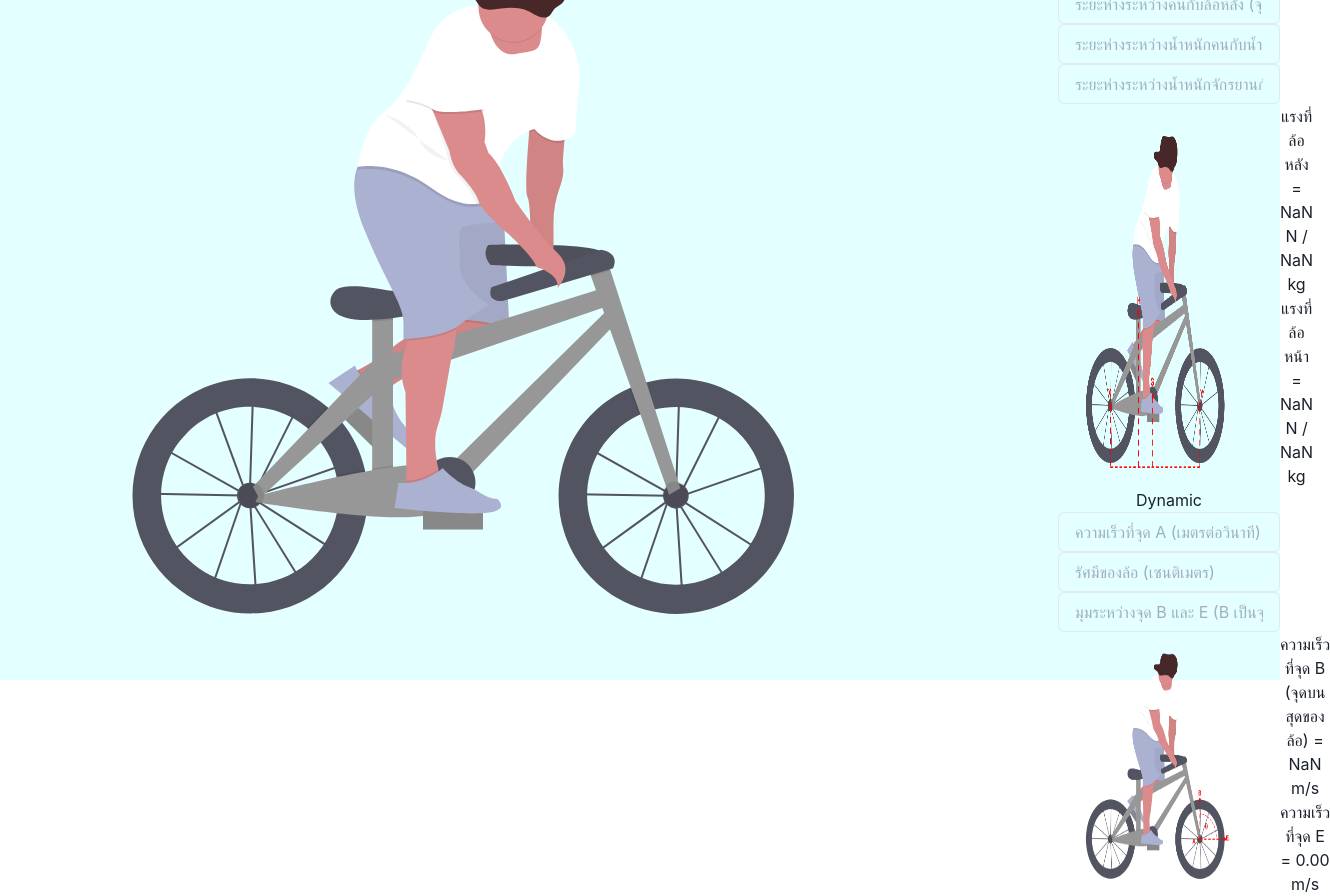
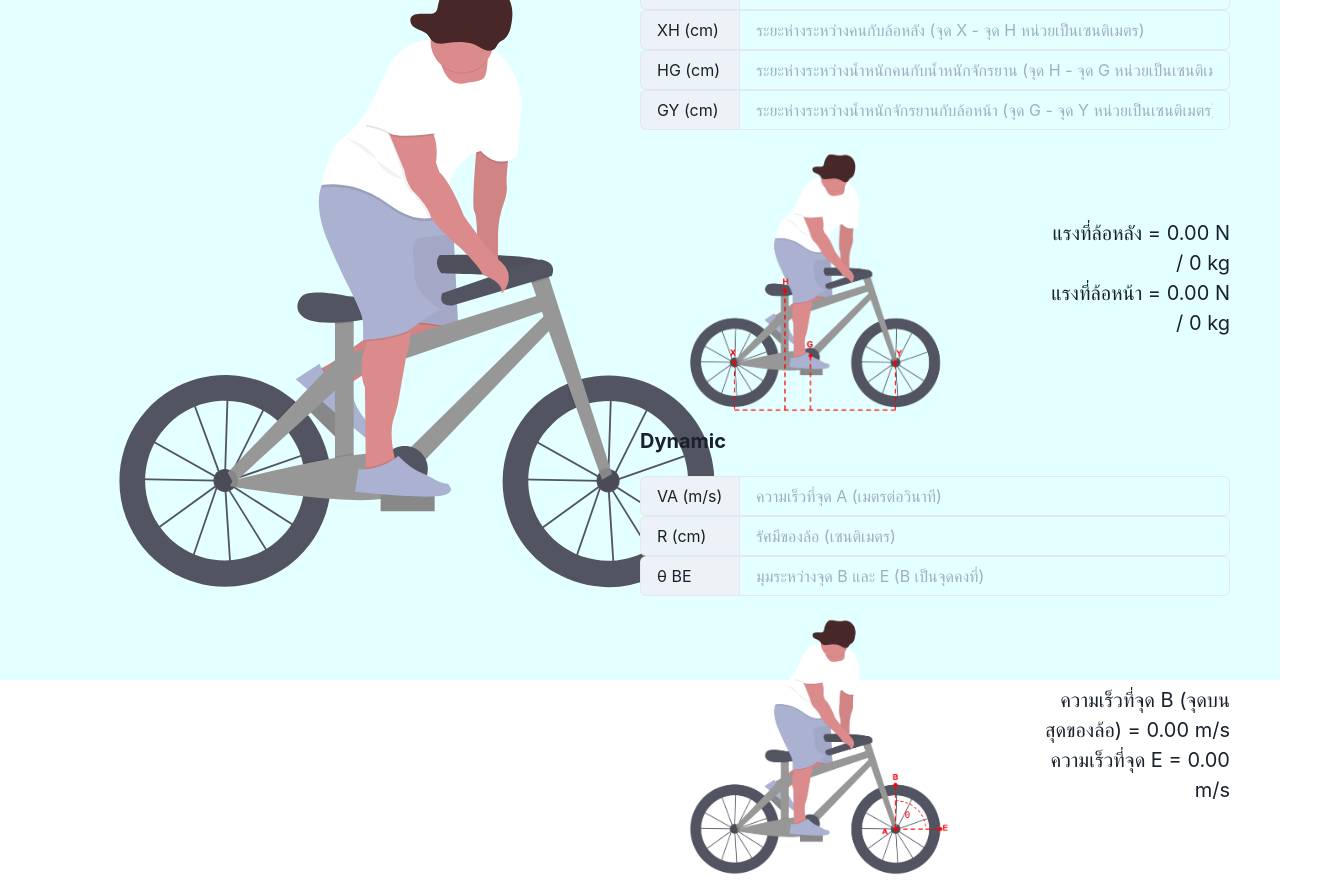
Before and after one commit to DIMMOY/actcle, a React (Create React App) app: page / in a window 1280 px wide. Shown: the part 120-1016 px from the top of the page, 1330 px wide, since content can reach past the window. Built offline with nearby package versions, Linux system fonts and the light colour scheme.

Commit message:
upgrade css

```diff
--- a/src/App.tsx
+++ b/src/App.tsx
@@ -4,9 +4,10 @@ import RideBike from "./assets/RideBike";
 import styled from "@emotion/styled";
 import { keyframes } from "@emotion/react";
 import { speedToDuration } from "./utils";
-import { Input } from "../node_modules/@chakra-ui/input";
-import Propposition from "./assets/proposition.png";
+import { Input, InputGroup, InputLeftAddon } from "@chakra-ui/input";
+import dynamic from "./assets/dynamic.png";
 import Static from "./assets/static.png";
+import { Text } from "@chakra-ui/layout";
 
 function App() {
   const [speed, setSpeed] = useState(800);
@@ -21,93 +22,119 @@ function App() {
 
   const resultBackWheel =
     ((distanceGY + distanceHG) * weightHuman + distanceGY * weightBike) /
-    (distanceGY + distanceHG + distanceXH);
+      (distanceGY + distanceHG + distanceXH) || 0;
   const resultFrontWheel =
     (distanceXH * weightHuman + (distanceXH + distanceHG) * weightBike) /
-    (distanceGY + distanceHG + distanceXH);
+      (distanceGY + distanceHG + distanceXH) || 0;
 
-  console.log(1 / speedToDuration(velocityA, radius));
+  const VB = velocityA + (velocityA / radius) * radius || 0;
+  const VE =
+    Math.sqrt(
+      Math.pow(velocityA * Math.sin((angle * Math.PI) / 180), 2) +
+        Math.pow(velocityA + velocityA * Math.cos((angle * Math.PI) / 180), 2)
+    ) || 0;
+
   return (
     <div className="App" style={{ display: "flex" }}>
-      <div>
+      <div style={{ width: "50%", margin: "auto 0" }}>
         <RideBike duration={speedToDuration(velocityA, radius)} />
       </div>
 
-      <div>
-        <p>Static</p>
+      <div style={{ width: "50%", margin: "auto 0", paddingRight: "50px" }}>
+        <Text textAlign="left" fontSize="xl" fontWeight={700} marginBottom={5}>
+          Static
+        </Text>
+        <InputGroup>
+          <InputLeftAddon children="H (kg)" width={100} />
           <Input
             placeholder="น้ำหนักของคนขี่จักรยาน (จุด H หน่วยเป็นกิโลกรัม)"
             type="number"
             onChange={(e) => setWeightHuman(parseFloat(e.target.value))}
           />
+        </InputGroup>
+        <InputGroup>
+          <InputLeftAddon children="G (kg)" width={100} />
           <Input
             placeholder="น้ำหนักของจักรยาน (จุด G หน่วยเป็นกิโลกรัม)"
             type="number"
             onChange={(e) => setWeightBike(parseFloat(e.target.value))}
           />
+        </InputGroup>
+        <InputGroup>
+          <InputLeftAddon children="XH (cm)" width={100} />
           <Input
             placeholder="ระยะห่างระหว่างคนกับล้อหลัง (จุด X - จุด H หน่วยเป็นเซนติเมตร)"
             type="number"
             onChange={(e) => setDistanceXH(parseFloat(e.target.value))}
           />
+        </InputGroup>
+        <InputGroup>
+          <InputLeftAddon children="HG (cm)" width={100} />
           <Input
             placeholder="ระยะห่างระหว่างน้ำหนักคนกับน้ำหนักจักรยาน (จุด H - จุด G หน่วยเป็นเซนติเมตร)"
             type="number"
             onChange={(e) => setDistanceHG(parseFloat(e.target.value))}
           />
+        </InputGroup>
+        <InputGroup>
+          <InputLeftAddon children="GY (cm)" width={100} />
           <Input
             placeholder="ระยะห่างระหว่างน้ำหนักจักรยานกับล้อหน้า (จุด G - จุด Y หน่วยเป็นเซนติเมตร)"
             type="number"
             onChange={(e) => setDistanceGY(parseFloat(e.target.value))}
           />
+        </InputGroup>
+
         <div style={{ display: "flex" }}>
-          <img src={Static} width="450"></img>
-          <div>
-            <p>
+          <img src={Static} width="400" alt="static" />
+          <div style={{ margin: "auto 0" }}>
+            <Text fontSize="xl" textAlign="right">
               แรงที่ล้อหลัง = {(resultBackWheel * 9.81).toFixed(2)} N /{" "}
               {resultBackWheel} kg
-            </p>
-            <p>
+            </Text>
+            <Text fontSize="xl" textAlign="right">
               แรงที่ล้อหน้า = {(resultFrontWheel * 9.81).toFixed(2)} N /{" "}
               {resultFrontWheel} kg
-            </p>
+            </Text>
           </div>
         </div>
 
-        <p>Dynamic</p>
+        <Text textAlign="left" fontSize="xl" fontWeight={700} marginBottom={5}>
+          Dynamic
+        </Text>
+        <InputGroup>
+          <InputLeftAddon children="VA (m/s)" width={100} />
           <Input
             placeholder="ความเร็วที่จุด A (เมตรต่อวินาที)"
             type="number"
             onChange={(e) => setVelocityA(parseFloat(e.target.value))}
           />
+        </InputGroup>
+        <InputGroup>
+          <InputLeftAddon children="R (cm)" width={100} />
           <Input
             placeholder="รัศมีของล้อ (เซนติเมตร)"
             type="number"
             onChange={(e) => setRadius(parseFloat(e.target.value))}
           />
+        </InputGroup>
+        <InputGroup>
+          <InputLeftAddon children="θ BE" width={100} />
           <Input
             placeholder="มุมระหว่างจุด B และ E (B เป็นจุดคงที่)"
             type="number"
             onChange={(e) => setAngle(parseFloat(e.target.value))}
           />
+        </InputGroup>
         <div style={{ display: "flex" }}>
-          <img src={Propposition} width="450"></img>
-          <div>
-            <p>
-              ความเร็วที่จุด B (จุดบนสุดของล้อ) ={" "}
-              {(velocityA + (velocityA / radius) * radius).toFixed(2)} m/s
-            </p>
-            <p>
-              ความเร็วที่จุด E ={" "}
-              {Math.sqrt(
-                Math.pow(velocityA * Math.sin((angle * Math.PI) / 180), 2) +
-                  Math.pow(
-                    velocityA + velocityA * Math.cos((angle * Math.PI) / 180),
-                    2
-                  )
-              ).toFixed(2)}{" "}
-              m/s
-            </p>
+          <img src={dynamic} width="400" alt="" />
+          <div style={{ margin: "auto 0" }}>
+            <Text fontSize="xl" textAlign="right">
+              ความเร็วที่จุด B (จุดบนสุดของล้อ) = {VB.toFixed(2)} m/s
+            </Text>
+            <Text fontSize="xl" textAlign="right">
+              ความเร็วที่จุด E = {VE.toFixed(2)} m/s
+            </Text>
           </div>
         </div>
       </div>
--- a/src/assets/RideBike.tsx
+++ b/src/assets/RideBike.tsx
@@ -19,8 +19,8 @@ const RideBike = (props: CssProps) => {
   return (
     <StyledRideBike {...props}>
       <svg
-        width="1058"
-        height="785"
+        width="952"
+        height="706"
         viewBox="0 0 1058 785"
         fill="none"
         xmlns="http://www.w3.org/2000/svg"
```
Also changed, not shown: src/assets/dynamic.png (renamed from src/assets/Proposition.png). Lines whose indentation alone changed are shown as unchanged.
